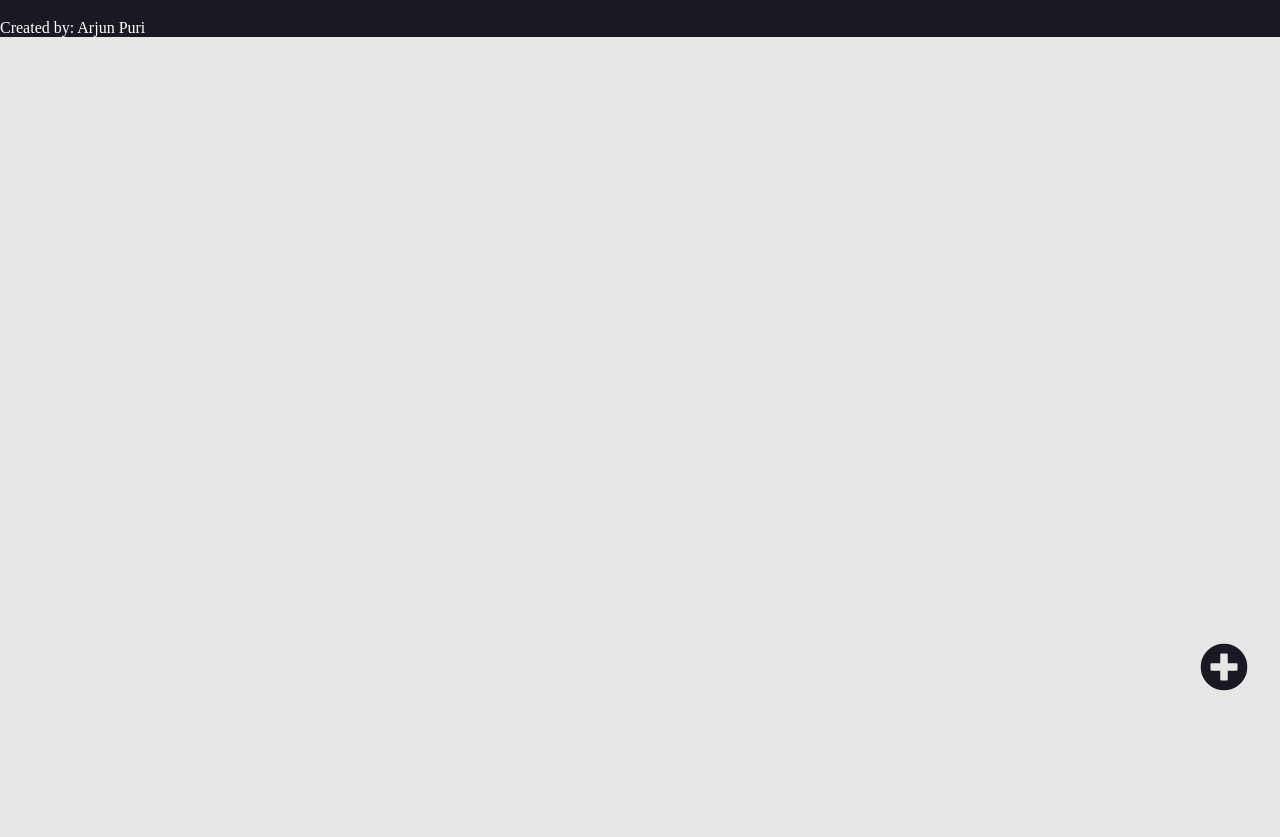
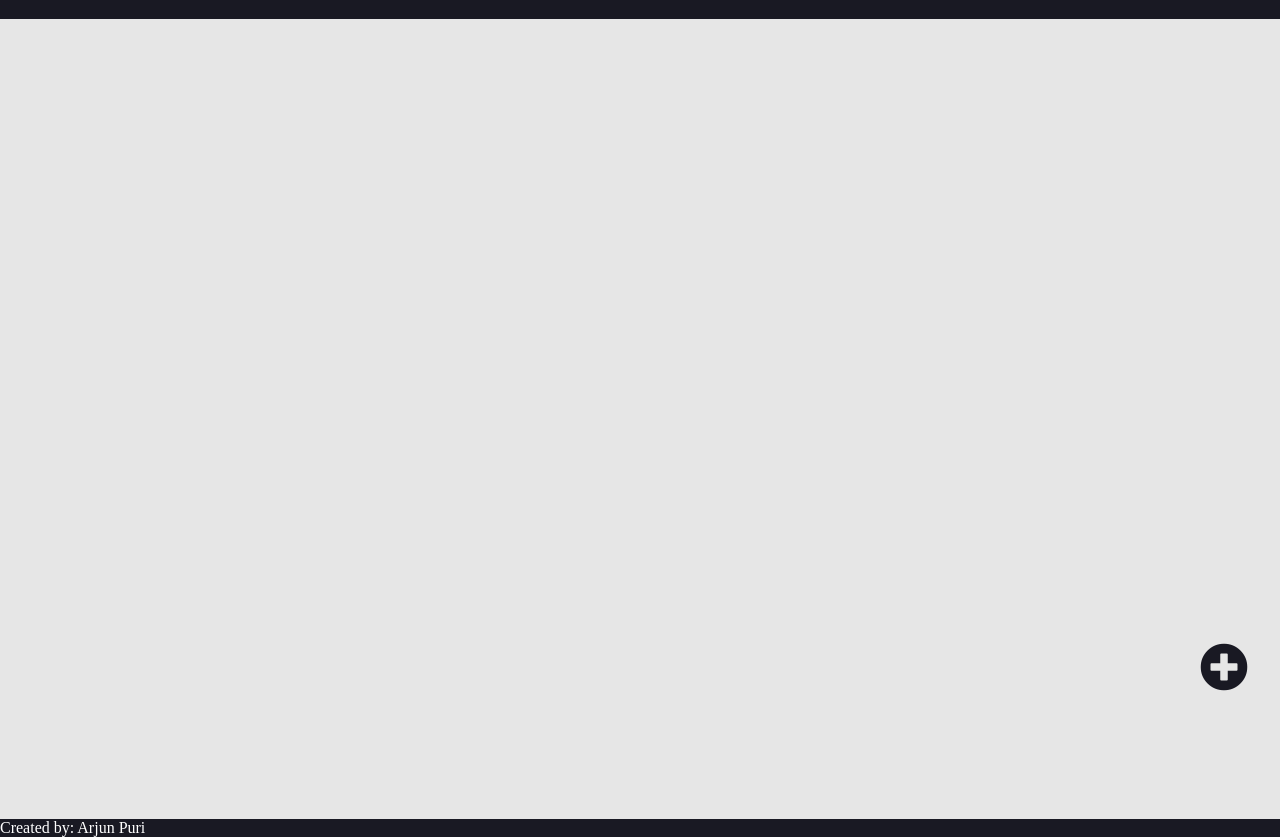
Before and after one commit to arjun-puri/sticky-notes, a website with bundled scripts: page src/index.html in a window 1280 px wide. Shown: the part 61-898 px from the top of the page. Before the commit the page ends 800 px from the top, so only its background shows below. Built offline with nearby package versions, Linux system fonts and the light colour scheme.

Commit message:
fixed footer.

```diff
--- a/src/components/note/note.scss
+++ b/src/components/note/note.scss
@@ -15,6 +15,7 @@
     @include base.flex-container($justify-dir: center);
     width: 100%;
     flex-wrap: wrap;
+    height: 100vh;
 
     &__btn--add-note {
         @include base.btn();
```
Also changed, not shown: Gruntfile.js (+9 -8 lines), src/components/note/note.css, src/components/note/note.min.css, 2 other files.
